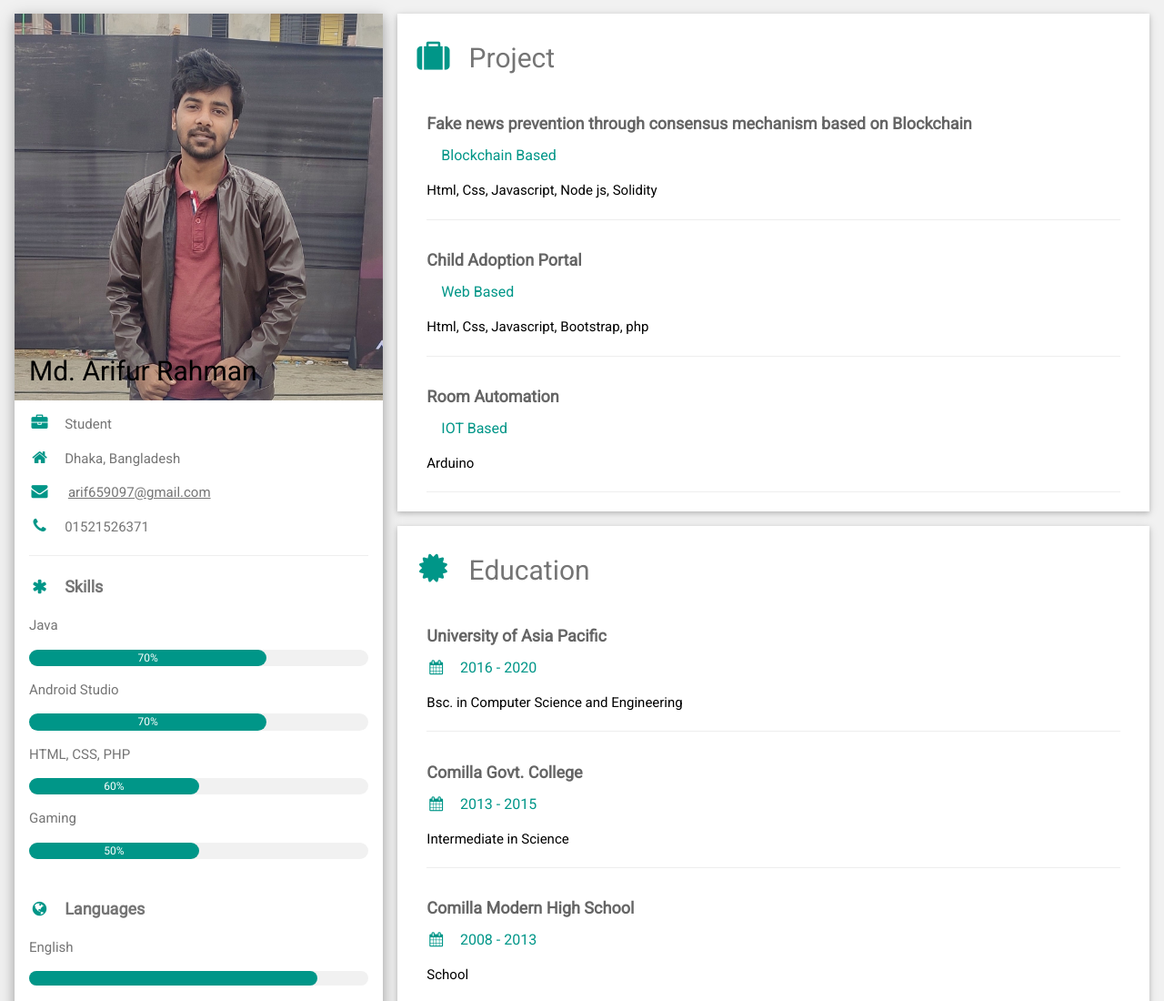
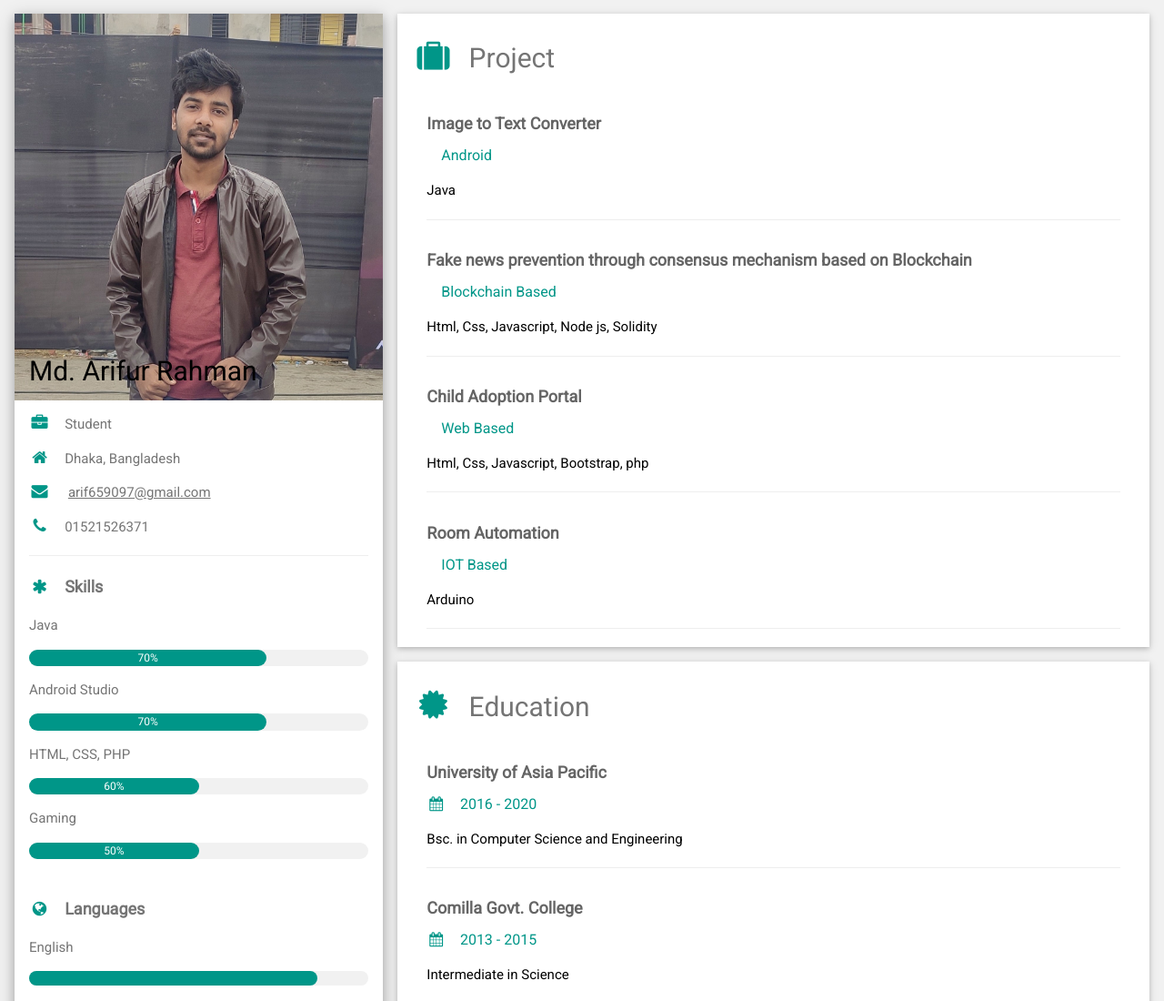
Before and after one commit to ArifurRahmanUAP/Portfolio, a plain HTML site: page index.html in a window 1280 px wide. Shown: the top 1100 px of the page at 91% size. Drawn offline with Linux system fonts and the light colour scheme.

Commit message:
Update index.html

```diff
--- a/index.html
+++ b/index.html
@@ -100,14 +100,21 @@ html,body,h1,h2,h3,h4,h5,h6 {font-family: "Roboto", sans-serif}
       <div class="w3-container w3-card w3-white w3-margin-bottom">
         <h2 class="w3-text-grey w3-padding-16"><i class="fa fa-suitcase fa-fw w3-margin-right w3-xxlarge w3-text-teal"></i>Project</h2>
 
-		<div class="w3-container">
+	 <div class="w3-container">
+          <h5 class="w3-opacity"><b>Image to Text Converter</b></h5>
+          <h6 class="w3-text-teal"><i class="fa-fw w3-margin-right"></i>Android</h6>
+          <p> <p>  Java </p> </p>
+          <hr>
+        </div>
+
+	<div class="w3-container">
           <h5 class="w3-opacity"><b>Fake news prevention through consensus mechanism based on Blockchain</b></h5>
           <h6 class="w3-text-teal"><i class="fa-fw w3-margin-right"></i>Blockchain Based</h6>
           <p> <p>  Html, Css, Javascript, Node js, Solidity </p> </p>
           <hr>
         </div>
 
-		<div class="w3-container">
+	<div class="w3-container">
           <h5 class="w3-opacity"><b>Child Adoption Portal</b></h5>
           <h6 class="w3-text-teal"><i class="fa-fw w3-margin-right"></i>Web Based</h6>
           <p> <p>  Html, Css, Javascript, Bootstrap, php </p> </p>
```
